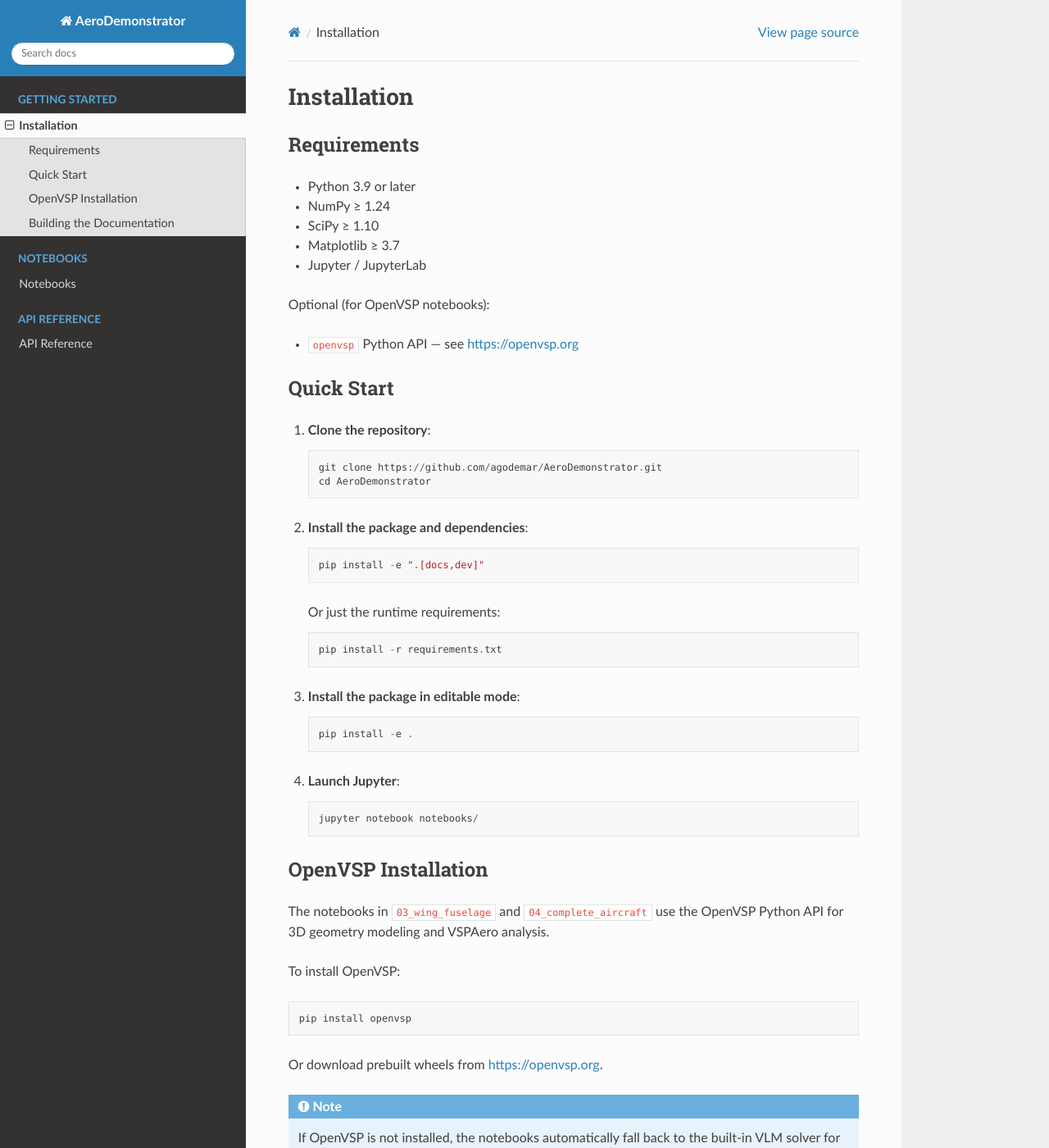
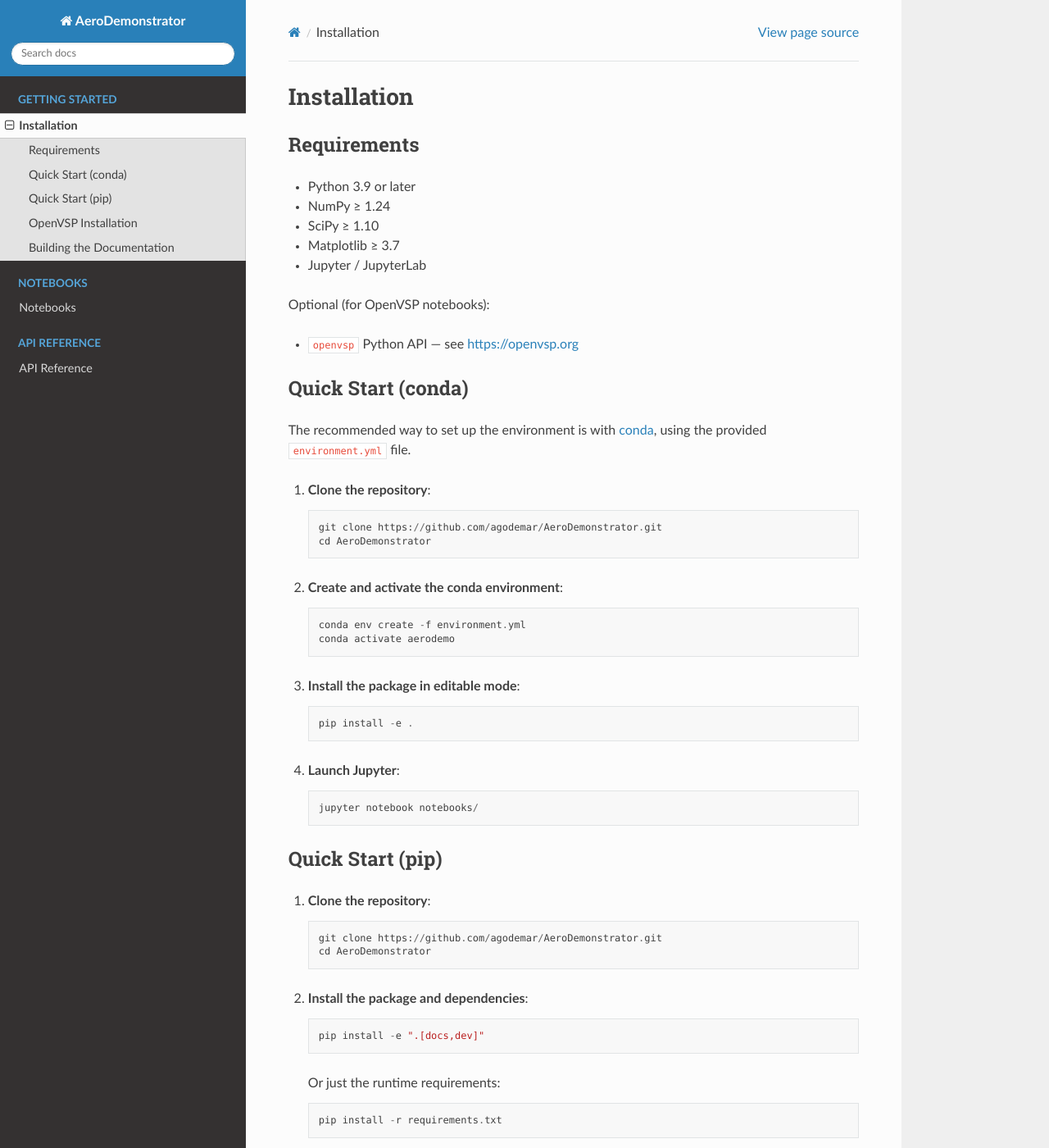
Before and after one commit to agodemar/AeroDemonstrator, a Sphinx documentation site: the page built from docs/installation.rst, in a window 1280 px wide and 1400 px high. Shown: the whole window at 82% size. Built offline with Sphinx 7.4.7 and the Read the Docs theme 3.1.0, drawn with Linux system fonts in a browser that asks for light colours.

Commit message:
Add conda installation instructions to README.md and docs/installation.rst
Co-authored-by: agodemar <819499+agodemar@users.noreply.github.com>
Agent-Logs-Url: https://github.com/agodemar/AeroDemonstrator/sessions/d87170c9-2f4a-4640-b081-63c1a9787657

```diff
--- a/docs/installation.rst
+++ b/docs/installation.rst
@@ -14,8 +14,32 @@ Optional (for OpenVSP notebooks):
 
 - ``openvsp`` Python API — see https://openvsp.org
 
-Quick Start
------------
+Quick Start (conda)
+-------------------
+
+The recommended way to set up the environment is with `conda
+<https://docs.conda.io>`_, using the provided ``environment.yml`` file.
+
+1. **Clone the repository**::
+
+      git clone https://github.com/agodemar/AeroDemonstrator.git
+      cd AeroDemonstrator
+
+2. **Create and activate the conda environment**::
+
+      conda env create -f environment.yml
+      conda activate aerodemo
+
+3. **Install the package in editable mode**::
+
+      pip install -e .
+
+4. **Launch Jupyter**::
+
+      jupyter notebook notebooks/
+
+Quick Start (pip)
+-----------------
 
 1. **Clone the repository**::
 
```
Also changed, not shown: README.md (+22 -0 lines).
